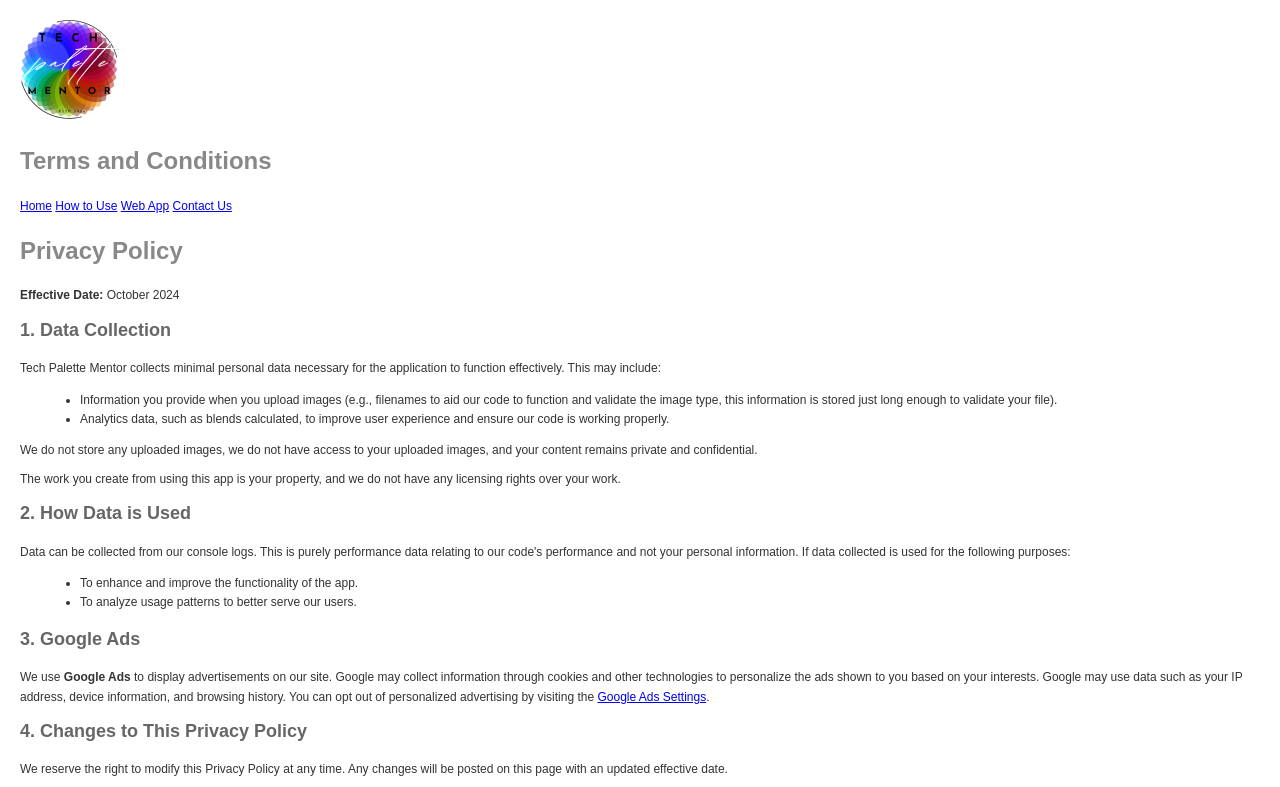
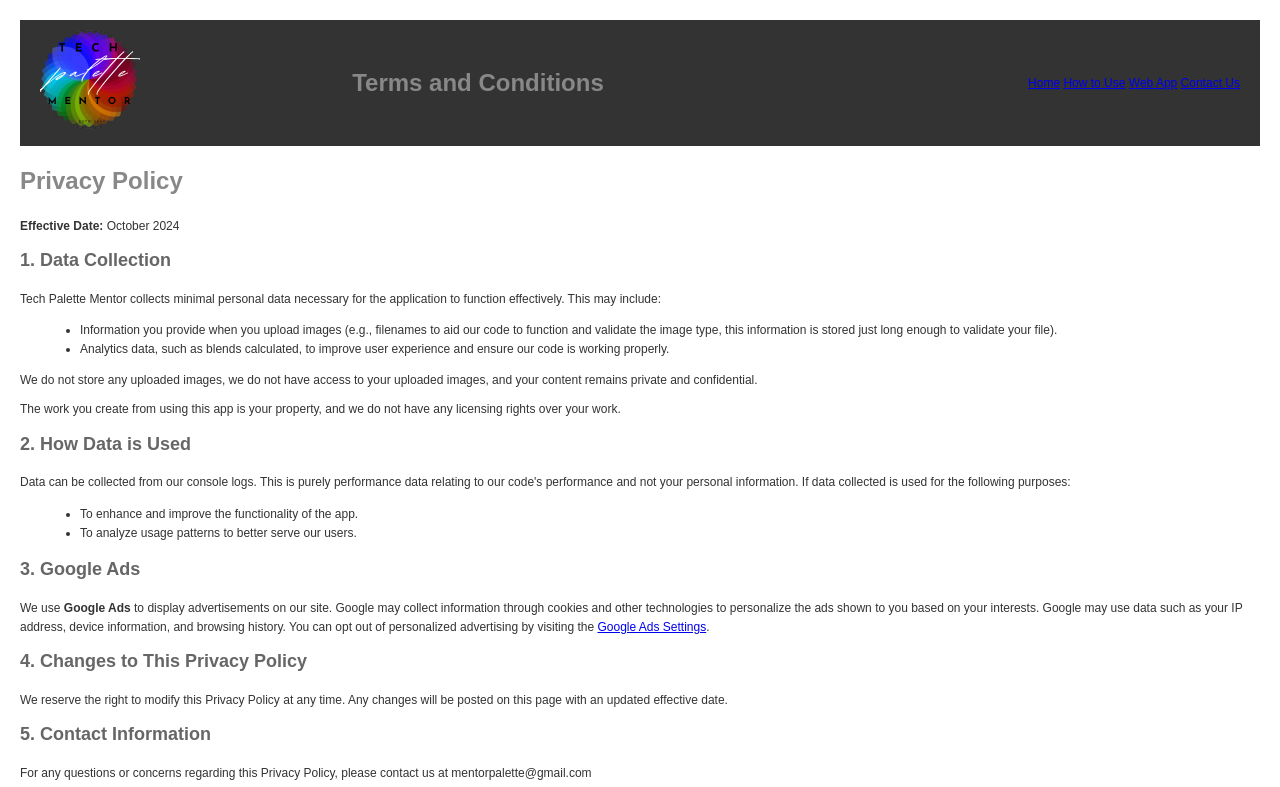
Before and after one commit to MiMoKi1/TechPaletteFree, a website: page PrivacyPolicy.html in a window 1280 px wide. Shown: the top 787 px of the page. Drawn offline with Linux system fonts and the light colour scheme.

Commit message:
Update PrivacyPolicy.html

```diff
--- a/PrivacyPolicy.html
+++ b/PrivacyPolicy.html
@@ -18,9 +18,13 @@
             line-height: 1.6;
             font-size: 12px; /* Reduced font size */
         }
-        #header {
-            text-align: center;
-            margin-bottom: 20px;
+         header {
+            display: flex;
+            align-items: center;
+            justify-content: space-between;
+            padding: 10px 20px;
+            background-color: #333;
+            color: white;
         }
         #logo {
             position: absolute;
```
